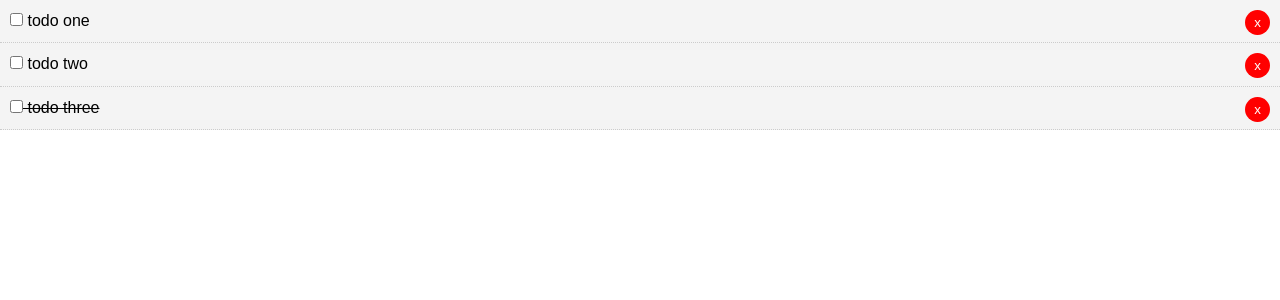
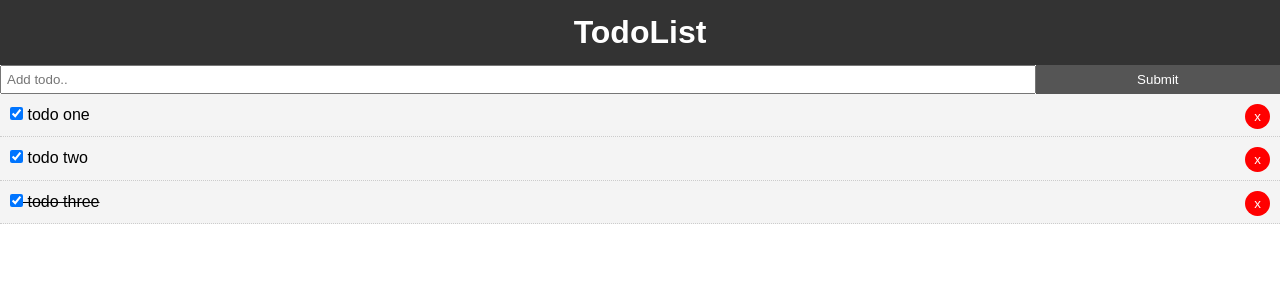
Before and after one commit to baggiodev/todo_list, a Vue app: page / in a window 1280 px wide. Shown: the top 300 px of the page. Built offline with nearby package versions, Linux system fonts and the light colour scheme.

Commit message:
working on adding a add todo function

```diff
--- a/src/App.vue
+++ b/src/App.vue
@@ -1,15 +1,22 @@
 <template>
   <div id="app">
+    <Header/>
+    <AddTodo/>
     <Todos v-bind:todos="todos" v-on:del-todo="deleteTodo"/>
   </div>
 </template>
 
 <script>
 import Todos from "./components/Todos";
+import Header from "./components/layout/Header";
+import AddTodo from "./components/AddTodo";
+
 export default {
   name: "app",
   components: {
-    Todos
+    Header,
+    Todos,
+    AddTodo
   },
   data() {
     return {
@@ -38,4 +45,15 @@ body {
   font-family: Arial, Helvetica, sans-serif;
   line-height: 1.4;
 }
+.btn {
+  display: inline-block;
+  border: none;
+  background: #555;
+  color: #fff;
+  padding: 7px 20px;
+  cursor: pointer;
+}
+.btn:hover {
+  background: #666;
+}
 </style>
--- /dev/null
+++ b/src/components/AddTodo.vue
@@ -0,0 +1,37 @@
+<template>
+  <div>
+    <form @submit="addTodo">
+      <input type="text" v-model="title" name="title" placeholder="Add todo..">
+      <input type="submit" value="Submit" class="btn">
+    </form>
+  </div>
+</template>
+
+<script>
+export default {
+  name: "AddTodo",
+  data() {
+    return {
+      title: ""
+    };
+  },
+  methods: {
+    addTodo() {
+      const newTodo = {};
+    }
+  }
+};
+</script>
+
+<style scoped>
+form {
+  display: flex;
+}
+input[type="text"] {
+  flex: 10;
+  padding: 5px;
+}
+input[type="submit"] {
+  flex: 2;
+}
+</style>
--- a/src/components/TodoItem.vue
+++ b/src/components/TodoItem.vue
@@ -1,7 +1,7 @@
 <template>
   <div class="todo-item" v-bind:class="{'is-completed':todo.completed}">
     <p>
-      <input type="checkbox" v-on:change="markComplete">
+      <input type="checkbox" v-on:change="markComplete" v-bind:checked="{'':todo.completed}">
       {{todo.title}}
       <button @click="$emit('del-todo',todo.id)" class="del">x</button>
     </p>
--- /dev/null
+++ b/src/components/layout/Header.vue
@@ -0,0 +1,24 @@
+<template>
+  <header class="header">
+    <h1>TodoList</h1>
+  </header>
+</template>
+
+<script>
+export default {
+  name: "Header"
+};
+</script>
+
+<style scoped>
+.header {
+  background: #333;
+  color: #fff;
+  text-align: center;
+  padding: 10px;
+}
+.header a {
+  color: #fff;
+  padding-right: 5px;
+}
+</style>
```
